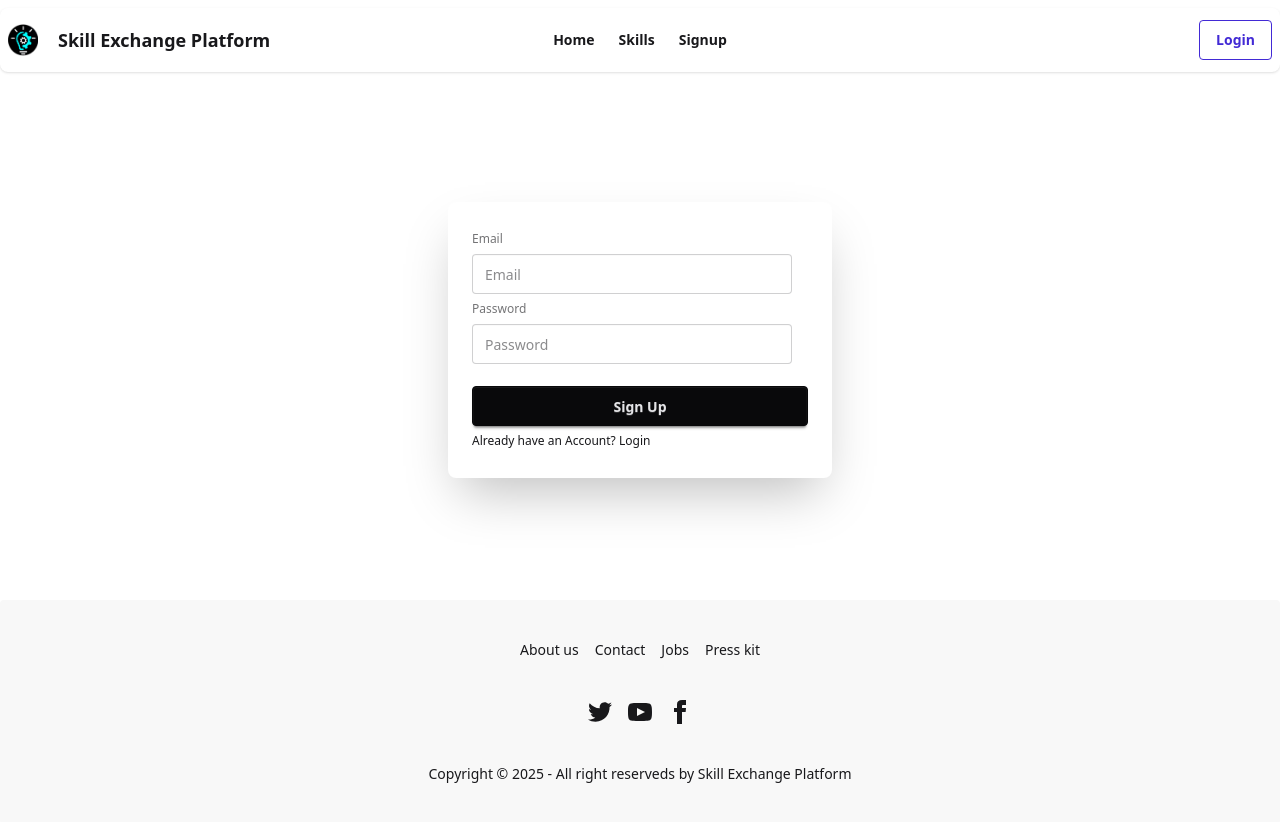
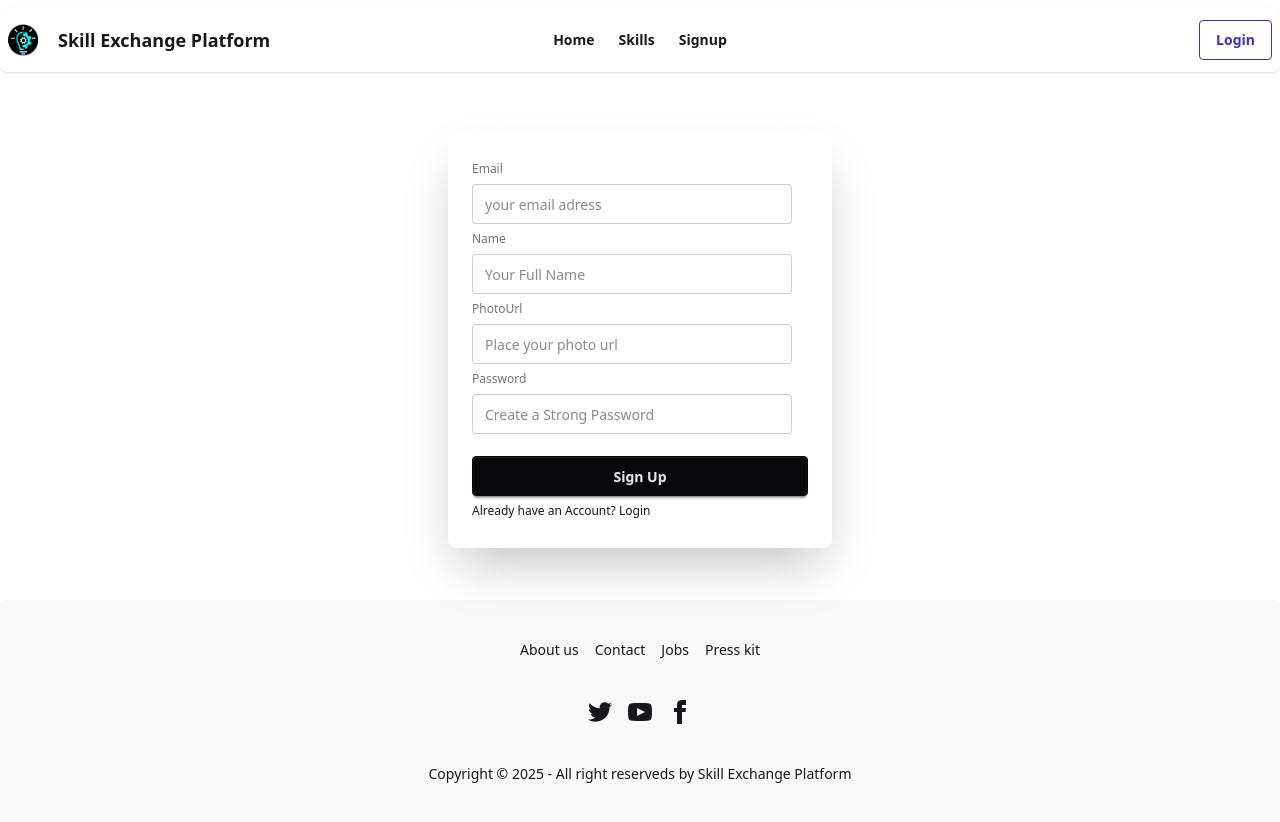
Before and after one commit to emran40989/local-skill-exchange-platform, a React (Vite) app: page /signup in a window 1280 px wide. Built offline with nearby package versions, Linux system fonts and the light colour scheme.

Commit message:
auth added

```diff
--- a/src/Pages/Signup.jsx
+++ b/src/Pages/Signup.jsx
@@ -1,22 +1,60 @@
-import React from "react";
+import React, { useContext } from "react";
 import { Link } from "react-router";
+import { AuthContext } from "../Provider/AuthProvider";
 
 const Signup = () => {
+  const { registerwithEmailPassword } = useContext(AuthContext);
+
+  const handlesubmit = (e) => {
+    e.preventDefault();
+    const email = e.target.email.value;
+    const password = e.target.password.value;
+    console.log(email, password);
+
+    registerwithEmailPassword(email, password)
+      .then((result) => {
+        console.log("User created:", result.user);
+      })
+      .catch((error) => {
+        console.log("Error:", error.message);
+      });
+  };
+
   return (
     <div>
       <div>
         <div className="bg-base-100 flex justify-center items-center min-h-[calc(100vh-280px)]">
           <div className="card bg-base-100 w-full max-w-sm shadow-2xl container mx-auto">
             <div className="card-body">
-              <form action="">
+              <form onSubmit={handlesubmit}>
                 <fieldset className="fieldset">
                   <label className="label">Email</label>
-                  <input type="email" className="input" placeholder="Email" />
+                  <input
+                    name="email"
+                    type="email"
+                    className="input"
+                    placeholder="your email adress"
+                  />
+                  <label className="label">Name</label>
+                  <input
+                    name="name"
+                    type="text"
+                    className="input"
+                    placeholder="Your Full Name"
+                  />
+                  <label className="label">PhotoUrl</label>
+                  <input
+                    name="photourl"
+                    type="text"
+                    className="input"
+                    placeholder="Place your photo url"
+                  />
                   <label className="label">Password</label>
                   <input
+                    name="password"
                     type="password"
                     className="input"
-                    placeholder="Password"
+                    placeholder="Create a Strong Password"
                   />
                   <button className="btn btn-neutral mt-4">Sign Up</button>
                   <div>
--- /dev/null
+++ b/src/Provider/AuthProvider.jsx
@@ -0,0 +1,27 @@
+import { createUserWithEmailAndPassword } from 'firebase/auth';
+import React, { createContext } from 'react';
+import { auth } from '../Firebase/firebase.config';
+
+//eslint-disable-next-line react-refresh/only-export-components
+export const AuthContext = createContext();
+
+const AuthProvider = ({children}) => {
+
+    const registerwithEmailPassword = (email, pass) => {
+        return createUserWithEmailAndPassword(auth, email, pass)
+    }
+
+
+    const authData = {
+        registerwithEmailPassword,
+    };
+
+    return <AuthContext.Provider value={authData}>
+        {children}
+        </AuthContext.Provider>
+
+};
+
+
+
+export default AuthProvider;
--- a/src/main.jsx
+++ b/src/main.jsx
@@ -3,9 +3,12 @@ import { createRoot } from 'react-dom/client'
 import './index.css'
 import { RouterProvider } from 'react-router'
 import router from './Routes/Routes.jsx'
+import AuthProvider from './Provider/AuthProvider.jsx'
 
 createRoot(document.getElementById('root')).render(
   <StrictMode>
+    <AuthProvider>
     <RouterProvider router={router} />
+    </AuthProvider>
   </StrictMode>,
 )
```
